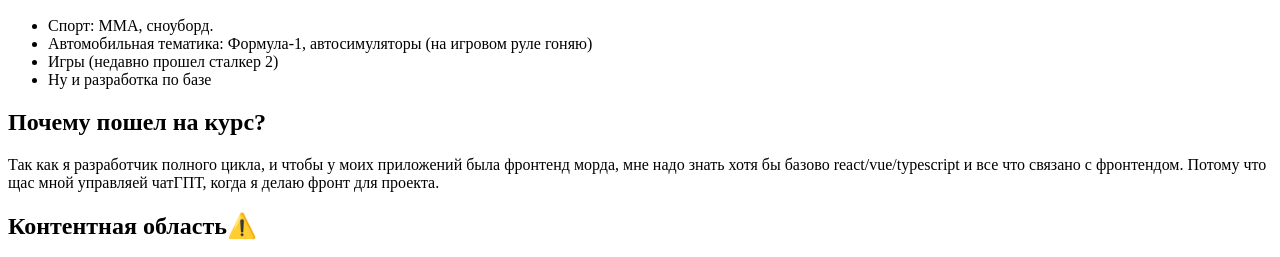
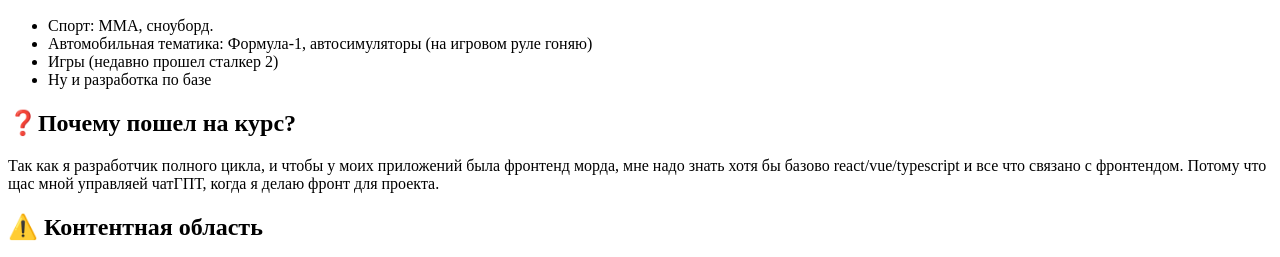
Before and after one commit to Kemper5454/Makar, a plain HTML site: page index.html in a window 1280 px wide. Shown: the part 913-1170 px from the top of the page. Drawn offline with Linux system fonts and the light colour scheme; grey boxes are pictures that could not be loaded.

Commit message:
new emojies

```diff
--- a/index.html
+++ b/index.html
@@ -38,10 +38,10 @@
             <li>Ну и разработка по базе</li>
         </ul>
 
-        <h2>Почему пошел на курс?</h2>
+        <h2>❓Почему пошел на курс?</h2>
         <p>Так как я разработчик полного цикла, и чтобы у моих приложений была фронтенд морда, мне надо знать хотя бы базово react/vue/typescript и все что связано с фронтендом. Потому что щас мной управляей чатГПТ, когда я делаю фронт для проекта.</p>
 
-        <h2>Контентная область⚠️</h2>
+        <h2>⚠️ Контентная область</h2>
         <video width="320" controls>
             <source src="video1.mp4" type="video/mp4">
         </video>
```
